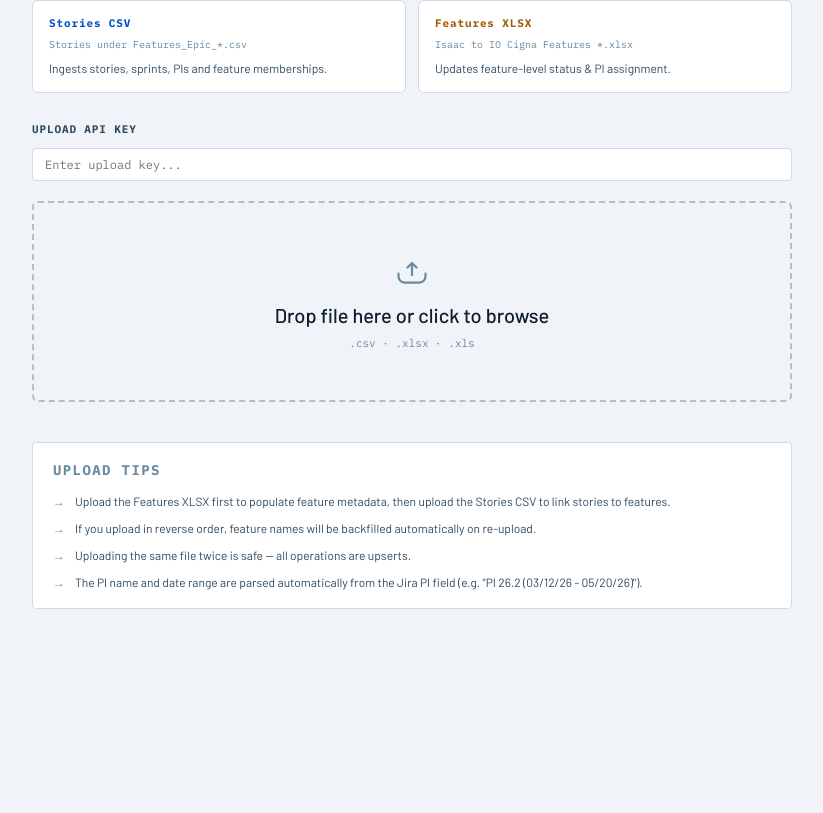
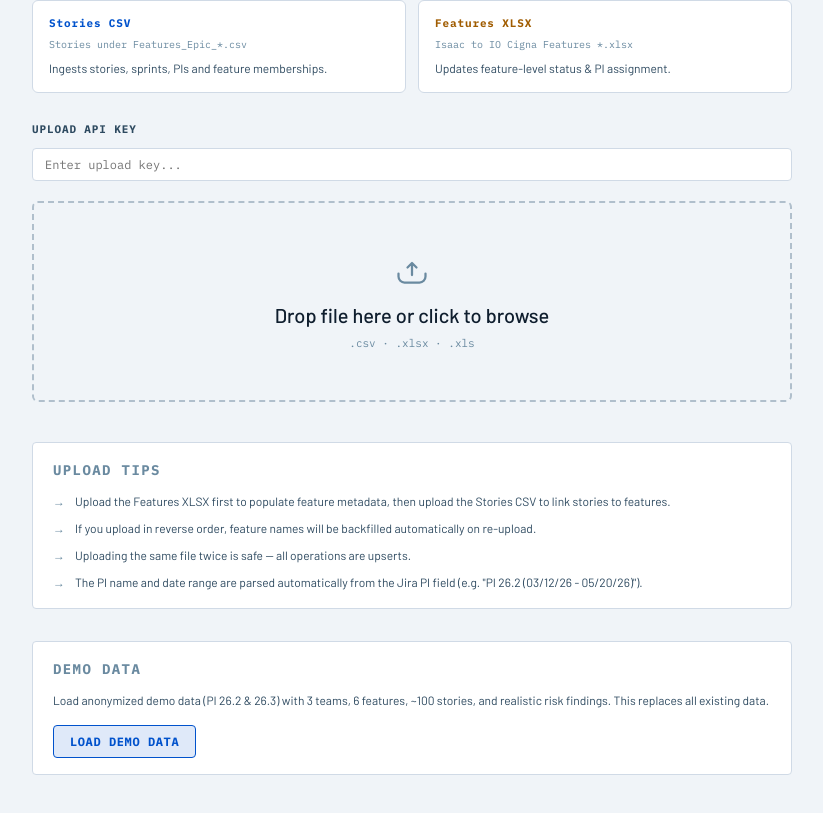
Before and after one commit to cmccourt909/pi-dashboard, a Next.js app in the folder dashboard/: page /admin in a window 1280 px wide. Shown: the part 257-1070 px from the top of the page, without its empty margins (228-1051 px from the left). Before the commit the page ends 930 px from the top, so only its background shows below. Built offline with nearby package versions, Linux system fonts and the light colour scheme; a web font is replaced by a local one.

Commit message:
feat: add seed-demo API endpoint and Load Demo Data button on admin page

```diff
--- a/dashboard/app/admin/page.tsx
+++ b/dashboard/app/admin/page.tsx
@@ -54,7 +54,26 @@ export default function AdminPage() {
   const [errorMsg, setErrorMsg] = useState("");
   const [history, setHistory] = useState<UploadResult[]>([]);
   const [uploadKey, setUploadKey] = useState("");
+  const [seedState, setSeedState] = useState<"idle" | "loading" | "done" | "error">("idle");
+  const [seedMsg, setSeedMsg] = useState("");
   const inputRef = useRef<HTMLInputElement>(null);
+
+  const seedDemo = useCallback(async () => {
+    setSeedState("loading");
+    setSeedMsg("");
+    try {
+      const headers: Record<string, string> = { "Content-Type": "application/json" };
+      if (uploadKey) headers["X-Upload-Key"] = uploadKey;
+      const res = await fetch(`${API_BASE}/api/seed-demo`, { method: "POST", headers });
+      const json = await res.json();
+      if (!res.ok) throw new Error(json.detail ?? `HTTP ${res.status}`);
+      setSeedState("done");
+      setSeedMsg(json.message || "Demo data loaded!");
+    } catch (err: unknown) {
+      setSeedState("error");
+      setSeedMsg(err instanceof Error ? err.message : String(err));
+    }
+  }, [uploadKey]);
 
   const upload = useCallback(async (file: File) => {
     setState("uploading");
@@ -425,6 +444,43 @@ export default function AdminPage() {
           </div>
         ))}
       </div>
+
+      {/* ── seed demo data ── */}
+      <div style={{ marginTop: 32, padding: "16px 20px", background: "var(--bg-panel)", border: "1px solid var(--border)", borderRadius: 4 }}>
+        <div className="label" style={{ marginBottom: 10 }}>Demo Data</div>
+        <p style={{ fontSize: 12, color: "var(--text-secondary)", marginBottom: 12 }}>
+          Load anonymized demo data (PI 26.2 &amp; 26.3) with 3 teams, 6 features, ~100 stories, and realistic risk findings.
+          This replaces all existing data.
+        </p>
+        <button
+          onClick={seedDemo}
+          disabled={seedState === "loading"}
+          style={{
+            padding: "8px 16px",
+            fontFamily: "var(--font-mono)",
+            fontSize: 12,
+            fontWeight: 700,
+            letterSpacing: "0.05em",
+            border: "1px solid var(--accent)",
+            borderRadius: 4,
+            background: seedState === "loading" ? "var(--bg)" : "var(--accent-glow)",
+            color: "var(--accent)",
+            cursor: seedState === "loading" ? "wait" : "pointer",
+          }}
+        >
+          {seedState === "loading" ? "SEEDING…" : "LOAD DEMO DATA"}
+        </button>
+        {seedState === "done" && (
+          <span style={{ marginLeft: 12, fontFamily: "var(--font-mono)", fontSize: 11, color: "var(--status-healthy)" }}>
+            ✓ {seedMsg}
+          </span>
+        )}
+        {seedState === "error" && (
+          <span style={{ marginLeft: 12, fontFamily: "var(--font-mono)", fontSize: 11, color: "var(--status-critical)" }}>
+            ✗ {seedMsg}
+          </span>
+        )}
+      </div>
     </div>
   );
 }
```
Also changed, not shown: 1 other file (tests, documents, lock files or other folders).
